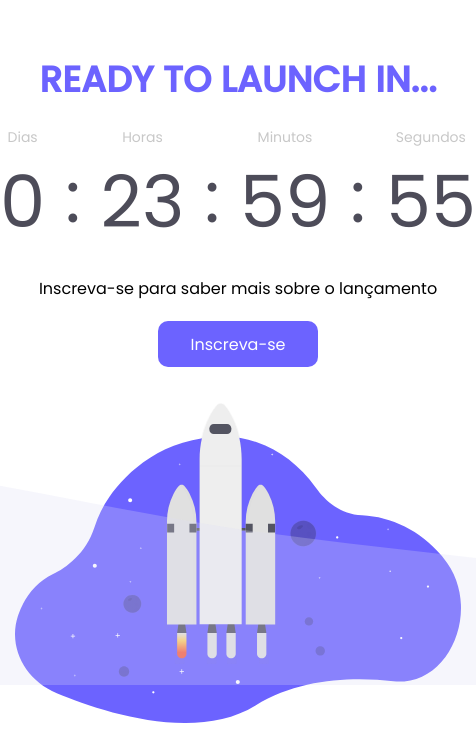
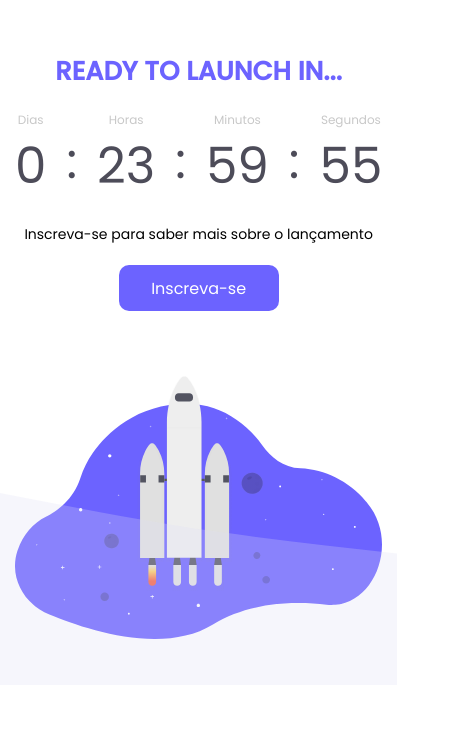
Before and after one commit to Sabrina1408/Countdown-Js, a plain HTML site: page index.html in a window 390 px wide. Shown: the part 159-904 px from the top of the page, 476 px wide, since content can reach past the window. After the commit the page ends 844 px from the top, so only its background shows below. Drawn offline with Linux system fonts and the light colour scheme.

Commit message:
responsividade

```diff
--- a/assets/css/page.css
+++ b/assets/css/page.css
@@ -19,7 +19,7 @@ main {
   justify-content: center;
   align-items: center;
   flex-wrap: wrap;
-  gap: 5%; /* mudar pra mobile */
+  gap: 50px;
   grid-row: 2/2;
 }
 .cSection-text-form {
@@ -27,6 +27,7 @@ main {
   flex-direction: column;
   align-items: center;
   gap: 20px;
+  margin: 0 15px;
 }
 h1 {
   font-size: 36px;
@@ -95,3 +96,17 @@ footer {
     padding: 15px 15px;
   }
 }
+@media (max-width: 500px) {
+  main h1 {
+    font-size: 26px;
+  }
+  main p {
+    font-size: 14px;
+  }
+  .time {
+    font-size: 12px;
+  }
+  .days, .hours, .minutes, .seconds, .points2{
+    font-size: 50px;
+  }
+}
```
